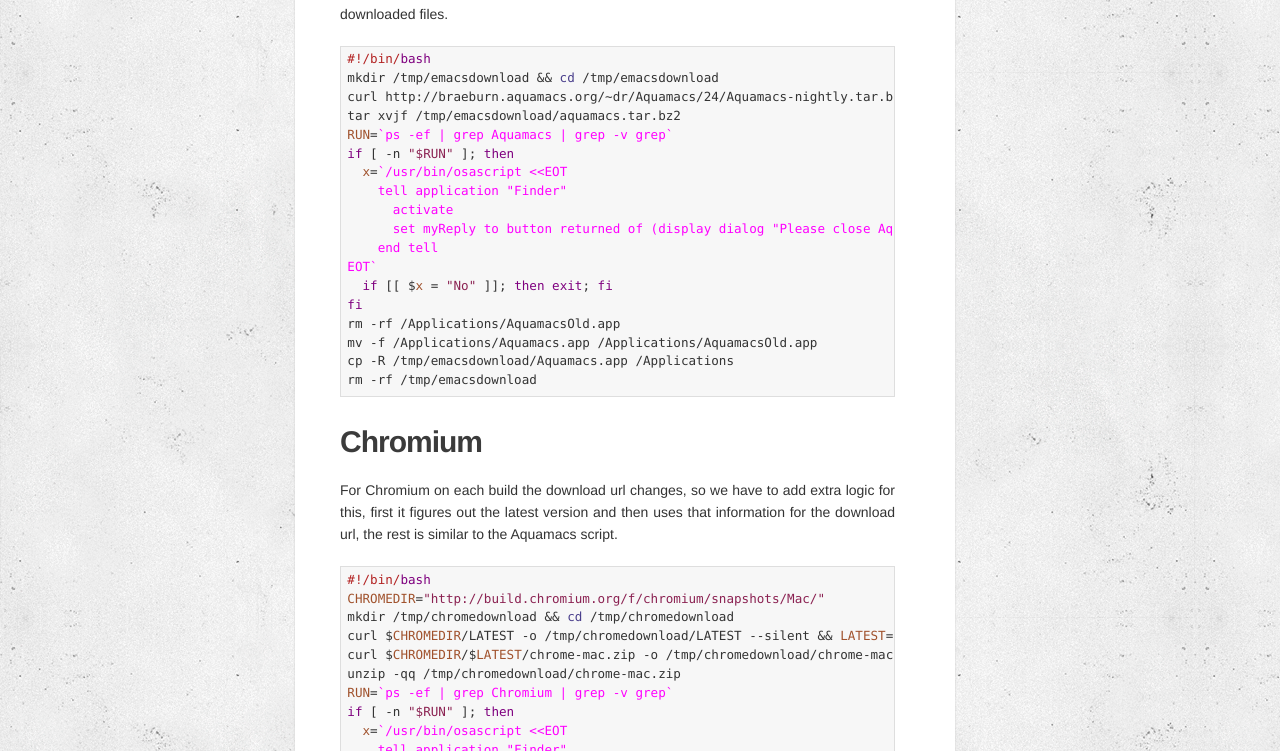
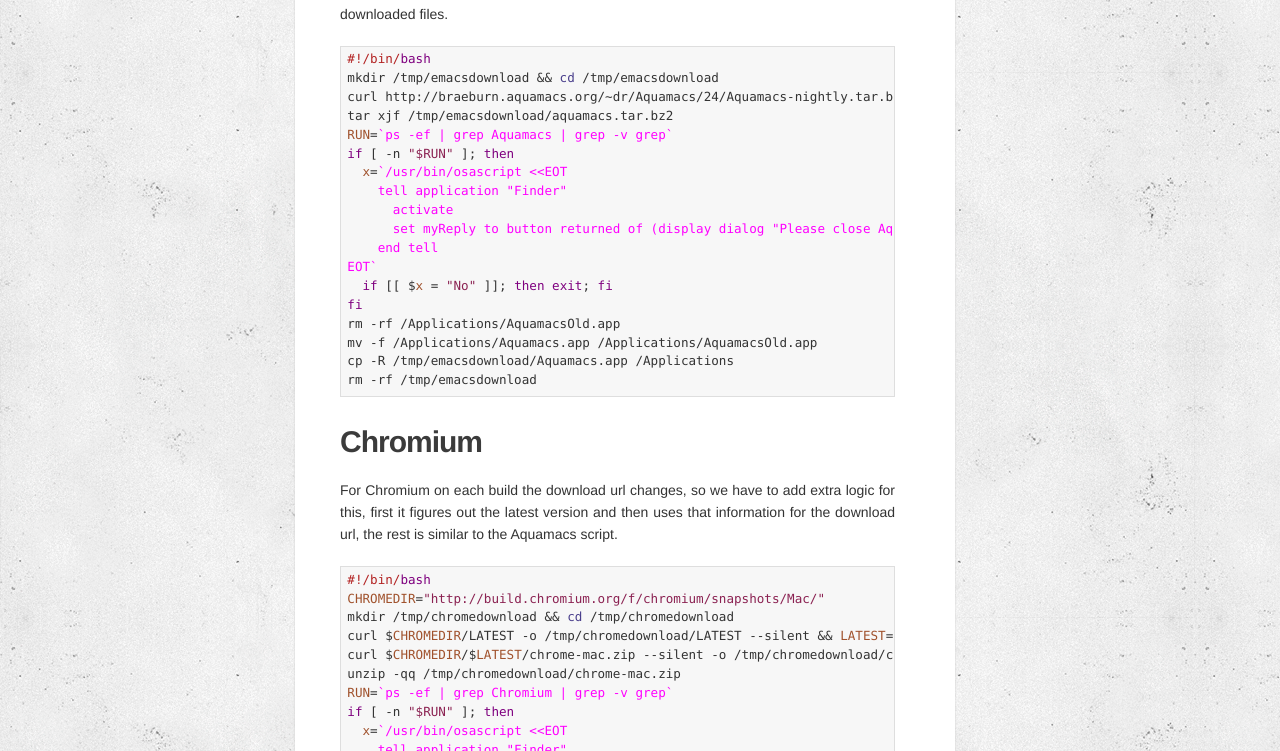
Before and after one commit to al3xandr3/al3xandr3.github.io, a Jekyll site: the page built from _posts/2010-12-01-homemade-autoupdater.html, in a window 1280 px wide. Shown: the part 473-1224 px from the top of the page. Built offline with Jekyll 4.4.1, drawn with Linux system fonts in a browser that asks for light colours; comment, search, counter and statistics services are not loaded.

Commit message:
auto-updater update

```diff
--- a/_org/posts/2010-12-01-homemade-autoupdater.org
+++ b/_org/posts/2010-12-01-homemade-autoupdater.org
@@ -12,8 +12,8 @@
 #+begin_src sh
 #!/bin/bash
 mkdir /tmp/emacsdownload && cd /tmp/emacsdownload
-curl http://braeburn.aquamacs.org/~dr/Aquamacs/24/Aquamacs-nightly.tar.bz2 -o /tmp/emacsdownload/aquamacs.tar.bz2
-tar xvjf /tmp/emacsdownload/aquamacs.tar.bz2
+curl http://braeburn.aquamacs.org/~dr/Aquamacs/24/Aquamacs-nightly.tar.bz2 --silent -o /tmp/emacsdownload/aquamacs.tar.bz2
+tar xjf /tmp/emacsdownload/aquamacs.tar.bz2
 RUN=`ps -ef | grep Aquamacs | grep -v grep`
 if [ -n "$RUN" ]; then
   x=`/usr/bin/osascript <<EOT
@@ -39,7 +39,7 @@
 CHROMEDIR="http://build.chromium.org/f/chromium/snapshots/Mac/"
 mkdir /tmp/chromedownload && cd /tmp/chromedownload
 curl $CHROMEDIR/LATEST -o /tmp/chromedownload/LATEST --silent && LATEST=`cat /tmp/chromedownload/LATEST`
-curl $CHROMEDIR/$LATEST/chrome-mac.zip -o /tmp/chromedownload/chrome-mac.zip
+curl $CHROMEDIR/$LATEST/chrome-mac.zip --silent -o /tmp/chromedownload/chrome-mac.zip
 unzip -qq /tmp/chromedownload/chrome-mac.zip
 RUN=`ps -ef | grep Chromium | grep -v grep`
 if [ -n "$RUN" ]; then
--- a/_posts/2010-12-01-homemade-autoupdater.html
+++ b/_posts/2010-12-01-homemade-autoupdater.html
@@ -34,8 +34,8 @@
 
 <pre class="src src-sh"><span style="color: #b22222;">#</span><span style="color: #b22222;">!/bin/</span><span style="color: #7f007f;">bash</span><span style="color: #b22222;">
 </span>mkdir /tmp/emacsdownload &amp;&amp; <span style="color: #483d8b;">cd</span> /tmp/emacsdownload
-curl http://braeburn.aquamacs.org/~dr/Aquamacs/24/Aquamacs-nightly.tar.bz2 -o /tmp/emacsdownload/aquamacs.tar.bz2
-tar xvjf /tmp/emacsdownload/aquamacs.tar.bz2
+curl http://braeburn.aquamacs.org/~dr/Aquamacs/24/Aquamacs-nightly.tar.bz2 --silent -o /tmp/emacsdownload/aquamacs.tar.bz2
+tar xjf /tmp/emacsdownload/aquamacs.tar.bz2
 <span style="color: #a0522d;">RUN</span>=<span style="color: #ff00ff;">`ps -ef | grep Aquamacs | grep -v grep`</span>
 <span style="color: #7f007f;">if</span> [ -n <span style="color: #8b2252;">"$RUN"</span> ]; <span style="color: #7f007f;">then</span>
   <span style="color: #a0522d;">x</span>=<span style="color: #ff00ff;">`/usr/bin/osascript &lt;&lt;EOT
@@ -73,7 +73,7 @@
 </span><span style="color: #a0522d;">CHROMEDIR</span>=<span style="color: #8b2252;">"http://build.chromium.org/f/chromium/snapshots/Mac/"</span>
 mkdir /tmp/chromedownload &amp;&amp; <span style="color: #483d8b;">cd</span> /tmp/chromedownload
 curl $<span style="color: #a0522d;">CHROMEDIR</span>/LATEST -o /tmp/chromedownload/LATEST --silent &amp;&amp; <span style="color: #a0522d;">LATEST</span>=<span style="color: #ff00ff;">`cat /tmp/chromedownload/LATEST`</span>
-curl $<span style="color: #a0522d;">CHROMEDIR</span>/$<span style="color: #a0522d;">LATEST</span>/chrome-mac.zip -o /tmp/chromedownload/chrome-mac.zip
+curl $<span style="color: #a0522d;">CHROMEDIR</span>/$<span style="color: #a0522d;">LATEST</span>/chrome-mac.zip --silent -o /tmp/chromedownload/chrome-mac.zip
 unzip -qq /tmp/chromedownload/chrome-mac.zip
 <span style="color: #a0522d;">RUN</span>=<span style="color: #ff00ff;">`ps -ef | grep Chromium | grep -v grep`</span>
 <span style="color: #7f007f;">if</span> [ -n <span style="color: #8b2252;">"$RUN"</span> ]; <span style="color: #7f007f;">then</span>
```
